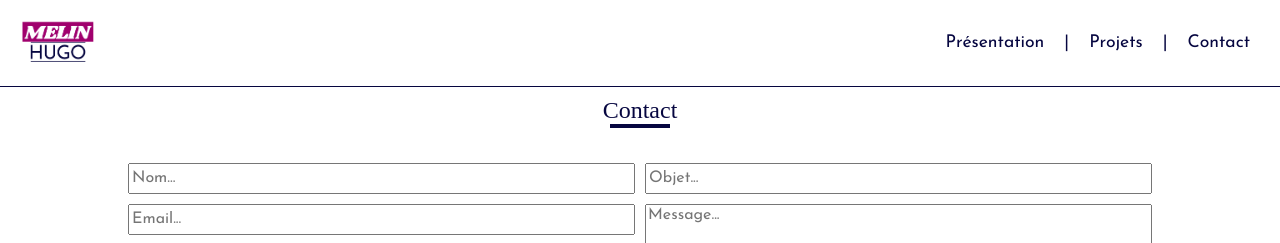
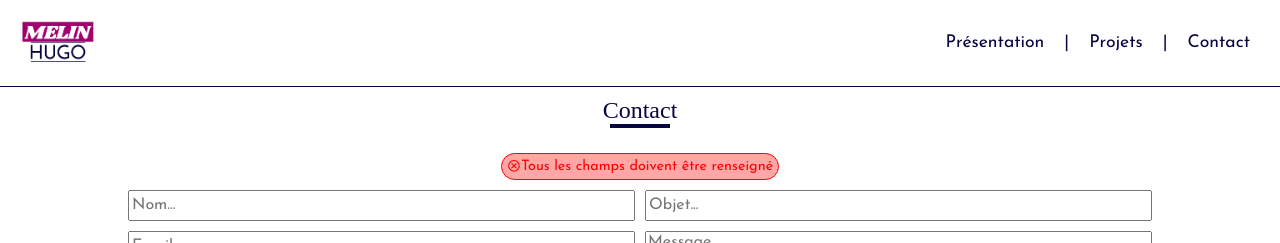
Before and after one commit to HugoMelin/Projet_CEF_Portfolio, a Vue app: page / in a window 1280 px wide. Both pictures are taken after a click on the button "Envoyer". Shown: the top 243 px of the page. Built offline with nearby package versions, Linux system fonts and the light colour scheme; a web font is replaced by a local one.

Commit message:
Add error message if inputs are empty

```diff
--- a/index.html
+++ b/index.html
@@ -5,6 +5,7 @@
     <link rel="icon" href="/favicon.svg">
     <meta name="viewport" content="width=device-width, initial-scale=1.0">
     <title>Hugo Melin</title>
+    <link rel="stylesheet" href="https://fonts.googleapis.com/css2?family=Material+Symbols+Outlined:opsz,wght,FILL,GRAD@24,400,0,0" />
   </head>
   <body>
     <div id="app"></div>
--- a/src/components/ContactForm.vue
+++ b/src/components/ContactForm.vue
@@ -1,18 +1,48 @@
 <script setup>
     import TitreNiveau2 from '@/components/TitreNiveau2.vue'
+    import { ref, reactive } from 'vue'
+
+    const AfficheMessageErreur = ref(false)
+
+    const message = ref({
+        name: '',
+        mail: '',
+        tel: '',
+        object: '',
+        msg: '',
+    })
+
+    function sendMail(message) {
+        if (message.name.length < 1
+        || message.mail.length < 1
+        || message.object.length < 1
+        || message.msg.length < 1 ){
+            AfficheMessageErreur.value = true
+        }else {
+            AfficheMessageErreur.value = false
+            console.log(message.name.length)
+        }
+
+        console.log(AfficheMessageErreur.value)
+    }
 </script>
 
 <template>
     <div id="contact">
         <TitreNiveau2 class="contact__title">Contact</TitreNiveau2>
 
+        <div class="messageErreur" v-if="AfficheMessageErreur">
+            <span class="material-symbols-outlined">cancel</span>
+            <p>Tous les champs doivent être renseigné</p>
+        </div>
+
         <div class="form__grid">
-            <input type="text" name="name"  id="name" placeholder="Nom...">
-            <input type="email" name="mail" id="mail" placeholder="Email...">
-            <input type="tel" name="tel" id="tel" placeholder="Téléphone...">
-            <input type="text" name="object" id="object" placeholder="Objet...">
-            <textarea name="message" id="message" placeholder="Message..."></textarea>
-            <button class="CTA">Envoyer</button>
+            <input v-model="message.name" type="text" name="name"  id="name" placeholder="Nom...">
+            <input v-model="message.mail" type="email" name="mail" id="mail" placeholder="Email...">
+            <input v-model="message.tel" type="tel" name="tel" id="tel" placeholder="Téléphone...">
+            <input v-model="message.object" type="text" name="object" id="object" placeholder="Objet...">
+            <textarea v-model="message.msg" name="message" id="message" placeholder="Message..."></textarea>
+            <button class="CTA" @click="sendMail(message)">Envoyer</button>
         </div>
     </div>
 </template>
@@ -63,4 +93,18 @@
     #message {
         grid-row: 2 / 4;
     }
+
+    .messageErreur {
+        display: flex;
+        align-items: center;
+        background-color: rgba(255, 0, 0, 0.35);
+        border: 1px solid red;
+        border-radius: 15px;
+        padding: 5px;
+    }
+
+    .messageErreur * {
+        color: red;
+        font-size: 0.9em;
+    }
 </style>
```
Also changed, not shown: src/assets/images/nonValide.svg (added).
